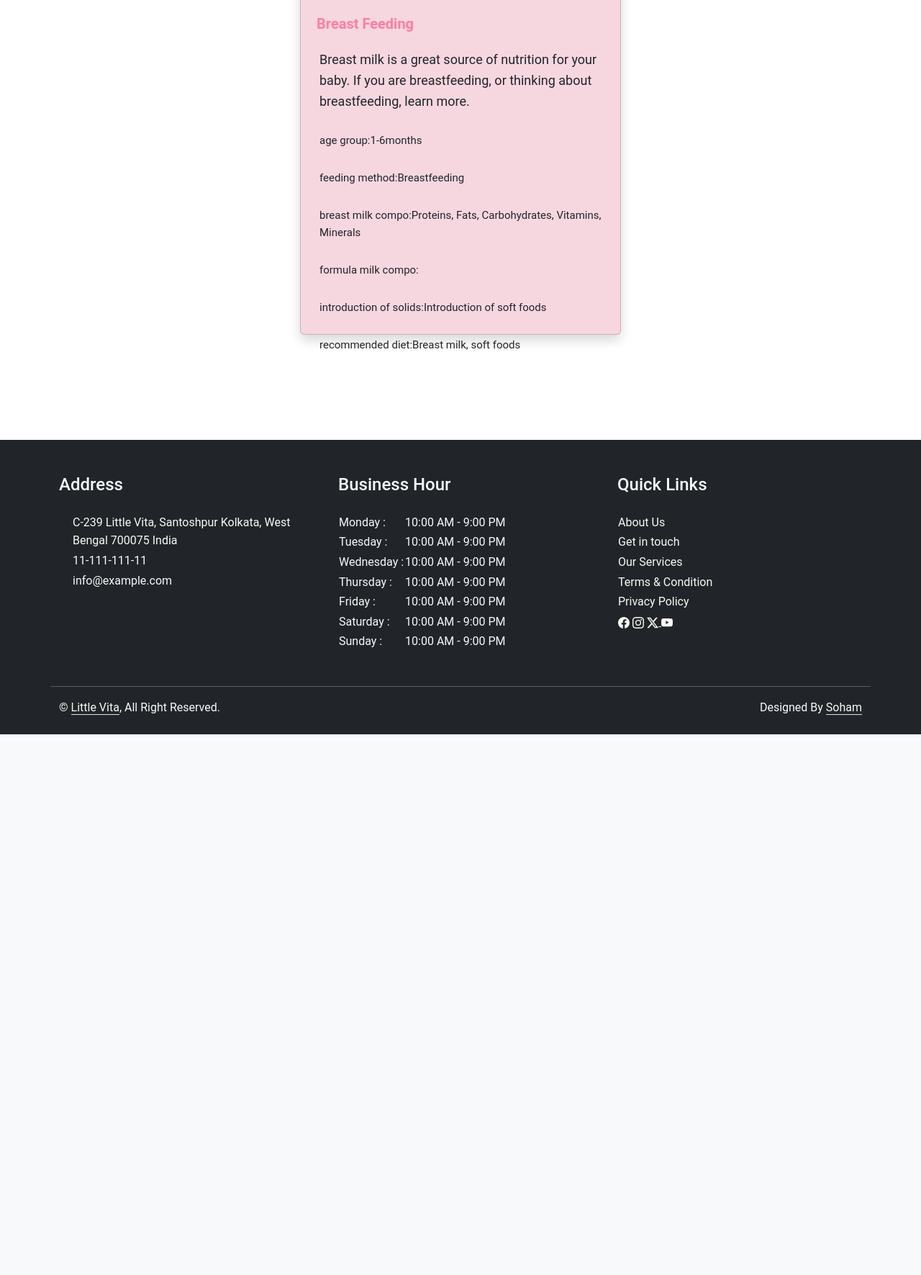
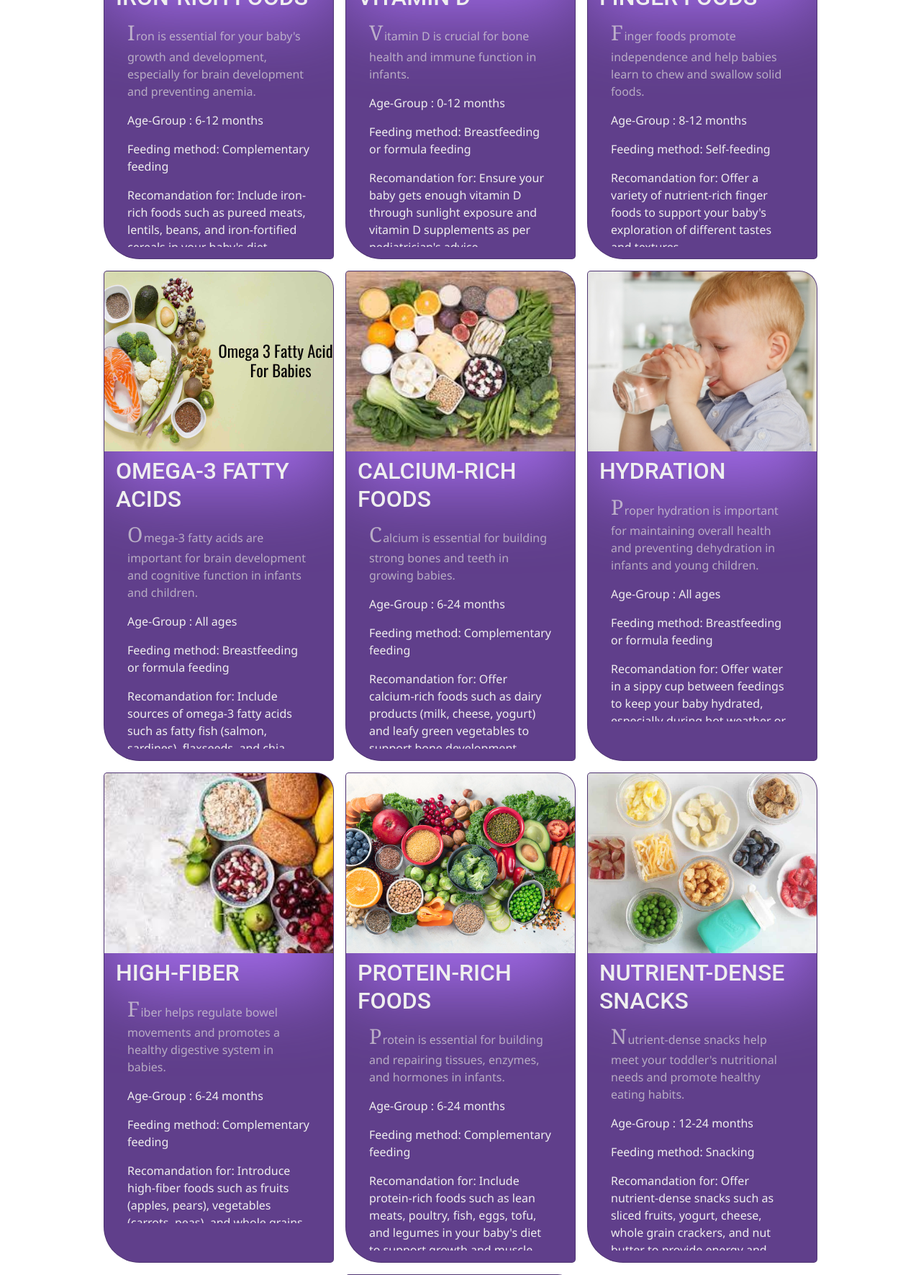
Before and after one commit to Subhasree09/LittleVita, a Django app: page /nutrition/ in a window 1280 px wide. Shown: the part 483-2254 px from the top of the page at 72% size. Before the commit the page ends 1503 px from the top, so only its background shows below. Run offline with Django 4.2, Linux system fonts and the light colour scheme; data comes from the database, SQL or seed files in the repository; both versions use the stored data as it was after the commit.

Commit message:
nutrition page backend front end

```diff
--- a/Base/static/Base/css/nutrition.css
+++ b/Base/static/Base/css/nutrition.css
@@ -63,7 +63,7 @@
     margin: 5px 3px;
 }*/
 
-.card{
+/* .card{
     height: 800px;
     margin: 50px;
     box-shadow: 5px 5px 20px rgba(16, 16, 16, 0.557);
@@ -85,3 +85,249 @@
     border-radius: 5px;
     margin-bottom: 8px;
 }
+
+ */
+
+
+ :root {
+    --purple: #603f8b;
+    --aqua: #b4fee7;
+    --violet: #a16ae8;
+    --fuchsia: #fd49a0;
+    --white: #efefef;
+    --black: #222;
+    --trueBlack: #000;
+  }
+
+  *,
+  *::before,
+  *::after {
+    box-sizing: border-box;
+  }
+
+  .main {
+    margin: 4rem 2rem;
+  }
+
+  .cards {
+    display: flex;
+    flex-wrap: wrap;
+    justify-content: center;
+    list-style: none;
+    margin: 0;
+    padding: 0;
+    grid-template-columns: repeat(auto-fit, minmax(250px, 1fr));
+    gap: 1rem;
+  }
+
+  .cards_item {
+    display: flex;
+    width: 20rem;
+  }
+
+  .card_image {
+    display: flex;
+    height: 250px;
+    box-shadow: 0 50px 100px 0 var(--violet);
+  }
+
+  .card_image img {
+    display: block;
+    width: 100%;
+    height: auto;
+    object-fit: cover;
+  }
+
+  .card {
+    display: flex;
+    flex-direction: column;
+    position: relative;
+    overflow: hidden;
+    background-color: var(--purple);
+    border-radius: 5px 25px 5px 50px;
+    transition: transform 0.1s linear, box-shadow 0.2s;
+  }
+
+  .card_text:focus,
+  .card:focus {
+    outline: 2px dashed var(--aqua);
+  }
+
+  .card:focus,
+  .card:hover {
+    transform: scale(1.01);
+    box-shadow: 0 10px 5px -5px rgba(0, 0, 0, 0.2);
+  }
+
+  .card_content {
+    padding: 0.5rem 1rem 1rem;
+    color: var(--white);
+  }
+
+  /* .card:focus .card_title,
+  .card:hover .card_title {
+    animation: 0.5s ease-in 0s fly-in 1 both;
+  }
+   */
+  .card_text {
+    font-family: Segoe UI, Frutiger, Frutiger Linotype, Dejavu Sans, Helvetica,
+      Helvetica Neue, Arial, sans-serif;
+    line-height: 1.5;
+    text-size-adjust: 0.2px;
+    padding: 0 1rem;
+  }
+
+  .card_text p:first-of-type:first-letter {
+    font-size: 1.8em;
+    font-family: Georgia, Times, serif;
+    margin-right: 0.05em;
+  }
+
+  @media (min-width: 480px) {
+    .card_text {
+      overflow: auto;
+      max-height: 20rem;
+      scrollbar-width: thin;
+      scrollbar-color: var(--aqua) var(--violet);
+    }
+
+    .card_text::-webkit-scrollbar {
+      width: 12px;
+    }
+
+    .card_text::-webkit-scrollbar-track {
+      background: var(--violet);
+    }
+
+    .card_text::-webkit-scrollbar-thumb {
+      background-color: var(--aqua);
+    }
+  }
+
+  .card_text strong {
+    color: var(--aqua);
+  }
+
+  .upcharge {
+    position: relative;
+    font-weight: 600;
+    background-color: var(--violet);
+    padding: 0.5rem 0.75rem;
+    color: var(--trueBlack);
+    border-radius: 0 10px;
+    z-index: 0;
+    overflow: hidden;
+  }
+
+  .upcharge::after,
+  .upcharge::before {
+    content: "+";
+    display: block;
+    line-height: 0;
+    font-size: 3rem;
+    position: absolute;
+    color: var(--purple);
+    z-index: -1;
+    opacity: 0.3;
+  }
+
+  .upcharge::before {
+    left: 0;
+    top: 0.5rem;
+  }
+
+  .upcharge::after {
+    right: 0;
+    bottom: 1.25rem;
+  }
+
+  .note {
+    display: block;
+    text-align: center;
+    padding: 0.5rem;
+    font-weight: 900;
+    background-image: linear-gradient(
+      -45deg,
+      transparent 10%,
+      var(--aqua) 10.5%,
+      var(--aqua) 90%,
+      transparent 90.5%
+    );
+    color: var(--black);
+    font-size: 1.3em;
+    font-style: italic;
+    margin-top: 1rem;
+  }
+
+  .description{
+    color: #dedcdcb1;
+  }
+
+
+.search-bar{
+    width: 100%;
+    height: 100%;
+    padding: 20px;
+    display: flex;
+    flex-direction: row;
+    justify-content: end;
+    align-items: center;
+    gap: 10px;
+}
+
+.user-input{
+    /* width: 100%; */
+    height: 100%;
+    padding: 10px;
+    border: none;
+    border-radius: 4px;
+    box-shadow: 0 5px 15px rgba(17, 16, 16, 0.533);
+}
+
+.search-btn{
+    box-shadow: 0 5px 15px rgba(17, 16, 16, 0.533);
+}
+
+  @keyframes fly-in {
+    0% {
+      top: 0;
+      right: 0;
+      font-size: 1.325rem;
+    }
+
+    25% {
+      top: 0;
+      right: -200%;
+      font-size: 1.325rem;
+    }
+
+    26% {
+      font-size: 2rem;
+    }
+
+    100% {
+      top: 2rem;
+      right: 0;
+      font-size: 2rem;
+    }
+  }
+
+  @keyframes fly-out {
+    0% {
+      top: 2rem;
+      right: 0;
+      font-size: 2rem;
+    }
+
+    50% {
+      top: 0;
+      right: -200%;
+      font-size: 1.325rem;
+    }
+
+    100% {
+      top: 0;
+      right: 0;
+      font-size: 1.325rem;
+    }
+  }
--- a/Base/templates/Base/base.html
+++ b/Base/templates/Base/base.html
@@ -26,8 +26,7 @@
     <nav class="navbar navbar-expand-lg bg-body-tertiary blue-200">
       <div class="container-fluid">
         <a class="navbar-brand" href={% url "home" %} style="color: #FF4D7B;">LittleVita</a>
-      <button class="navbar-toggler" type="button" data-bs-toggle="collapse" data-bs-target="#navbarSupportedContent"
-        aria-controls="navbarSupportedContent" aria-expanded="false" aria-label="Toggle navigation">
+        <button class="navbar-toggler" type="button" data-bs-toggle="collapse" data-bs-target="#navbarSupportedContent" aria-controls="navbarSupportedContent" aria-expanded="false" aria-label="Toggle navigation">
           <span class="navbar-toggler-icon"></span>
         </button>
         <div class="collapse navbar-collapse" id="navbarSupportedContent">
@@ -69,9 +68,6 @@
               <a class="nav-link" href={% url "awarness" %}>Awarness</a>
             </li>
             <li class="nav-item">
-            <a class="nav-link" href={% url "videos" %}>Video Gallery</a>
-          </li>
-          <li class="nav-item">
               <a class="nav-link" href={% url "blog" %}>Blogs</a>
             </li>
             <li class="nav-item">
@@ -91,8 +87,9 @@
           {% endif %}
 
       </div>
+
       {% comment %} Multilingual support added {% endcomment %}
-      <div id="google_translate"></div>
+      {% comment %} <div id="google_translate"></div>
       <script type="text/javascript">
           function googleTranslateInit(){
             new google.translate.TranslateElement({pageLanguage:'en',layout:google.translate.TranslateElement.InlineLayout.SIMPLE},'google_translate');
@@ -100,9 +97,8 @@
       </script>
       <script type="text/javascript" src="//translate.google.com/translate_a/element.js?cb=googleTranslateInit">
       </script>
+       {% endcomment %}
 
-
-    </div>
     </nav>
 
     {% for message in messages %}
--- a/Base/templates/Base/nutrition.html
+++ b/Base/templates/Base/nutrition.html
@@ -11,26 +11,32 @@
 {% endblock css %}
 
 {% block body %}
-
-<div class="container">
-    <div class="row justify-content-center row-cols-1 row-cols-md-2 g-4 mt-3 mr-13 ml-13 mb-13">
-        <div class="col">
-          <div class="card shadow">
-            <img src="https://www.cdc.gov/nutrition/infantandtoddlernutrition/images/breastfeeding-mom.jpg?_=95563" class="card-img-top" alt="breastfeeding">
-            <div class="card-body">
-              <h5 class="card-title">Breast Feeding</h5>
-              <p class="card-text" style="font-size: 18px;">Breast milk is a great source of nutrition for your baby. If you are breastfeeding, or thinking about breastfeeding, learn more.
-              </p>
-              <p class="card-text" style="font-size: 15px;">age group:1-6months</p>
-              <p class="card-text" style="font-size: 15px;">feeding method:Breastfeeding</p>
-                <p class="card-text" style="font-size: 15px;">breast milk compo:Proteins, Fats, Carbohydrates, Vitamins, Minerals</p>
-                <p class="card-text" style="font-size: 15px;">formula milk compo:</p>
-                <p class="card-text" style="font-size: 15px;">introduction of solids:Introduction of soft foods</p>
-                <p class="card-text" style="font-size: 15px;">recommended diet:Breast milk, soft foods</p>
-            </div>
+<form method="GET" action="" class='search-bar'>
+  <input type="text" name="q" placeholder="Search diseases..." class="user-input ">
+  <input type="submit" value="Search" class="btn btn-outline-warning search-btn">
+</form>
+<div class="main">
+  <ul class="cards">
+    {% for nutrition in nutritions %}
+    <li class="cards_item">
+      <div class="card" tabindex="0">
+        <div class="card_image"><img src={{nutrition.image.url}} alt="mixed vegetable salad in a mason jar. "></div>
+        <div class="card_content">
+          <h2 class="card_title">{{nutrition.nutrition_name|upper}}</h2>
+          <div class="card_text">
+            <p class="description">{{nutrition.description}}</p>
+            <p class="age-group title"> <span class="title">Age-Group :</span> {{nutrition.age_group}}</p>
+            <p class="feeding-method title"> <span class="title"> Feeding method:</span> {{nutrition.feeding_method}}</p>
+            <p class="recomandation-for title"> <span class="title">Recomandation for: </span>  {{nutrition.recommended_diet}} </p>
+            {% if nutrition.introduction_of_solids != "Not applicable" %}
+            <p class="introduction-of-solid title"> <span class="title"> Introduction of solid: </span> {{nutrition.introduction_of_solids}}</p>
+            {% endif %}
           </div>
         </div>
-    </div>
+      </div>
+    </li>
+    {% endfor %}
+  </ul>
 </div>
 
 {% include "Base/footer.html" %}
--- a/Base/templates/Base/vaccine_schedule.html
+++ b/Base/templates/Base/vaccine_schedule.html
@@ -6,8 +6,6 @@
 {% endblock title %}
 
 {% block css %}
-	<link href="https://cdn.jsdelivr.net/npm/bootstrap@5.3.3/dist/css/bootstrap.min.css" rel="stylesheet"
-	integrity="sha384-QWTKZyjpPEjISv5WaRU9OFeRpok6YctnYmDr5pNlyT2bRjXh0JMhjY6hW+ALEwIH" crossorigin="anonymous">
 	<link rel="stylesheet" href={% static "Base/css/vaccine_schedule.css" %}>
 	<link href="https://fonts.googleapis.com/css2?family=Poppins:wght@300;400;500;600;700&display=swap" rel="stylesheet">
 	<link rel="stylesheet" href="https://cdnjs.cloudflare.com/ajax/libs/font-awesome/4.7.0/css/font-awesome.min.css">
--- a/Base/urls.py
+++ b/Base/urls.py
@@ -10,7 +10,7 @@ urlpatterns = [
     path('doctors/', views.doctors, name='doctors'),
     path('disease/', views.disease, name='disease'),
     path('vaccine/', views.vaccine, name='vaccine'),
-    path('videos/', views.videos, name='videos'),
+    # path('videos/', views.videos, name='videos'),
     path('login/', views.loginUser, name='login'),
     path('signup/', views.signupUser, name='signup'),
     path('logout/', views.logoutUser, name='logout'),
--- a/Base/views.py
+++ b/Base/views.py
@@ -6,7 +6,7 @@ from django.contrib import messages
 from django.contrib.auth import authenticate, login, logout
 import openai
 from django.http import JsonResponse
-from .models import Parent, Child, Disease, Doctor
+from .models import Parent, Child, Disease, Doctor, Nutrition, Vaccine
 from decouple import config
 
 # Create your views here.
@@ -92,7 +92,21 @@ def home(request):
     return render(request, 'Base/home.html')
 
 def nutrition(request):
-    return render(request, 'Base/nutrition.html')
+    context={}
+    if request.method == 'GET':
+        if 'q' in request.GET:
+            q = request.GET['q']
+            nutrition = Nutrition.objects.filter(nutrition_name__icontains=q)
+            nutrition_desc = Nutrition.objects.filter(description__icontains=q)
+            nutritions = nutrition.union(nutrition_desc)
+            if nutritions.count() == 0:
+                messages.error(request, 'No results found')
+            else:
+                context['nutritions'] = nutritions
+                return render(request, 'Base/nutrition.html', context)
+    nutritions = Nutrition.objects.all()
+    context['nutritions'] = nutritions
+    return render(request, 'Base/nutrition.html', context)
 
 def awarness(request):
     return render(request, 'Base/awarness.html')
@@ -151,5 +165,5 @@ def vaccine(request):
 def vaccine_schedule(request):
     return render(request, 'Base/vaccine_schedule.html')
 
-def videos(request):
-    return render(request, 'Base/videos.html')
+# def videos(request):
+#     return render(request, 'Base/videos.html')
```
Also changed, not shown: db.sqlite3. Lines whose indentation alone changed are shown as unchanged.
